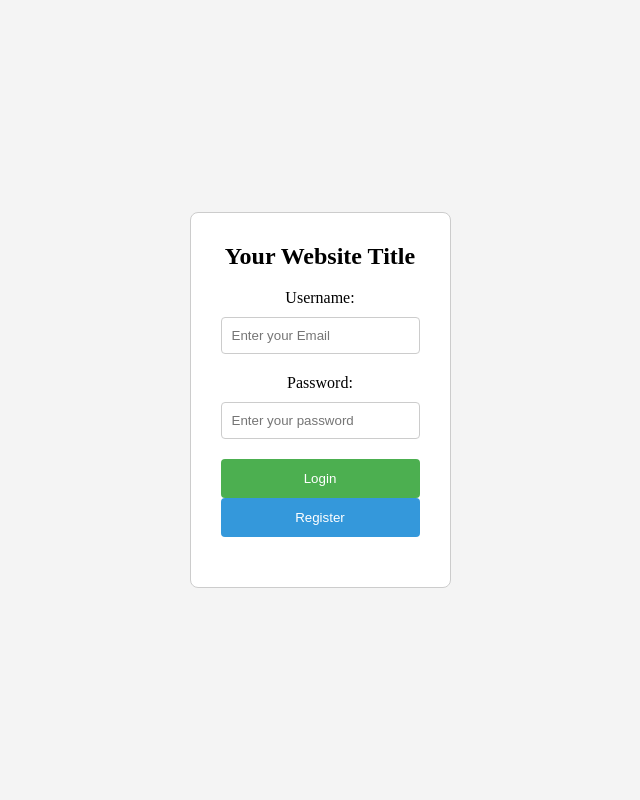
After one commit to galegoer/jarvis_hackathon, a Django app: page /login/ in a window 1280 px wide. The commit adds this page. Shown: the whole page, without its empty margins (320-960 px from the left). Run offline with Django 4.2, Linux system fonts and the light colour scheme.

Commit message:
Implemented Register and Login

```diff
--- a/hackathon/hackathon/urls.py
+++ b/hackathon/hackathon/urls.py
@@ -15,9 +15,12 @@ Including another URLconf
 """
 from django.contrib import admin
 from django.urls import path
-from .views import index
+from . views import post_sign_in, post_sign_up, render_register_page, render_login_page
 
 urlpatterns = [
     path('admin/', admin.site.urls),
-    path('', index, name="login"),
+    path('register/', render_register_page, name='register'),
+    path('login/', render_login_page, name="login"),
+    path('post_sign_up/', post_sign_up, name='post_sign_up'),
+    path('post_sign_in/', post_sign_in, name='post_sign_in'),
 ]
--- a/hackathon/hackathon/views.py
+++ b/hackathon/hackathon/views.py
@@ -3,7 +3,7 @@ from django.shortcuts import render
 from django.shortcuts import render
 import pyrebase
 
-config={
+config = {
     "apiKey": "AIzaSyBIGqrQdwFmhSa0wMtmdcpXPZLn_bJUbKw",
     "authDomain": "jarvis-hackathon-e2787.firebaseapp.com",
     "projectId": "jarvis-hackathon-e2787",
@@ -16,9 +16,64 @@ firebase=pyrebase.initialize_app(config)
 auth = firebase.auth()
 database = firebase.database()
 
-def index(request):
-    return render(request, 'index.html')
+
+def render_login_page(request):
+    return render(request, 'login.html')
+
 
 def get_users(request):
     users = db.child("users").get()
     return render(request, 'users.html', {'users': users.val()})
+
+
+def post_sign_in(request):
+    tenant_email = request.POST.get('email')
+    tenant_password = request.POST.get('password')
+
+    try:
+        user = auth.sign_in_with_email_and_password(
+            email=tenant_email,
+            password=tenant_password
+        )
+
+    except:
+        error_message = "Invalid Credentials. Please try again."
+        return render(
+            request,
+            template_name="login.html",
+            context={"message": error_message}
+        )
+
+    session_id = user['idToken']
+    print(session_id)
+    # request.session['uid'] = str(session_id)
+
+    return render(
+        request,
+        template_name="login_success.html",
+        context={"email": tenant_email}
+    )
+
+
+def logout(request):
+    del request.session['uid']
+    return render(request=request, template_name="index.html")
+
+
+def post_sign_up(request):
+    email = request.POST.get('email')
+    password = request.POST.get('password')
+    print("Email: " + email)
+    print("Password: " + password)
+
+    user = auth.create_user_with_email_and_password(email, password)
+    uid = user['localId']
+    print(user)
+    id_token = request.session['uid']
+    print(uid)
+
+    return render(request, "register_success.html")
+
+
+def render_register_page(request):
+    return render(request=request, template_name='register.html')
--- a/hackathon/templates/index.html
+++ b/hackathon/templates/index.html
@@ -1,8 +1,8 @@
 <!DOCTYPE html>
 <html lang="en">
 <head>
-    <meta charset="UTF-8" />
-    <meta name="viewport" content="width=device-width, initial-scale=1.0" />
+    <meta charset="UTF-8"/>
+    <meta name="viewport" content="width=device-width, initial-scale=1.0"/>
     <title>Your Website Title</title>
     <style>
         body {
--- /dev/null
+++ b/hackathon/templates/login.html
@@ -0,0 +1,99 @@
+<!DOCTYPE html>
+<html lang="en">
+<head>
+    <meta charset="UTF-8"/>
+    <meta name="viewport" content="width=device-width, initial-scale=1.0"/>
+    <title>Your Website Title</title>
+    <style>
+        body {
+            display: flex;
+            align-items: center;
+            justify-content: center;
+            height: 100vh;
+            margin: 0;
+            background-color: #f4f4f4; /* Optional background color */
+        }
+
+        .login-container {
+            text-align: center;
+            max-width: 400px; /* Increased width */
+            padding: 30px; /* Increased padding */
+            border: 1px solid #ccc;
+            border-radius: 8px;
+            background-color: #fff;
+        }
+
+        .login-container h2 {
+            margin-top: 0;
+        }
+
+        .form-group {
+            margin-bottom: 20px; /* Increased margin */
+        }
+
+        .form-group label {
+            display: block;
+            margin-bottom: 10px; /* Increased margin */
+        }
+
+        .form-group input {
+            width: 100%;
+            padding: 10px; /* Increased padding */
+            box-sizing: border-box;
+            border: 1px solid #ccc;
+            border-radius: 4px;
+        }
+
+        .form-group button {
+            width: 100%;
+            padding: 12px; /* Increased padding */
+            box-sizing: border-box;
+            border: none;
+            border-radius: 4px;
+            cursor: pointer;
+        }
+
+        .form-group button.login {
+            background-color: #4caf50; /* Green color, you can customize */
+            color: #fff;
+        }
+
+        .form-group button.register {
+            background-color: #3498db; /* Blue color, you can customize */
+            color: #fff;
+        }
+    </style>
+</head>
+<body>
+<div class="login-container">
+    <h2>Your Website Title</h2>
+    <form id="login-form" method="post" action="{% url 'post_sign_in' %}">
+        {% csrf_token %}
+        <div class="form-group">
+            <label for="email">Username:</label>
+            <input
+                    type="email"
+                    id="email"
+                    name="email"
+                    placeholder="Enter your Email"
+                    required
+            />
+        </div>
+        <div class="form-group">
+            <label for="password">Password:</label>
+            <input
+                    type="password"
+                    id="password"
+                    name="password"
+                    placeholder="Enter your password"
+                    required
+            />
+        </div>
+        <div class="form-group">
+            <button type="submit" class="login">Login</button>
+            <button type="submit" class="register">Register</button>
+        </div>
+    </form>
+</div>
+</body>
+</html>
```
Also changed, not shown: hackathon/templates/login_success.html (added, +10 -0 lines), hackathon/templates/register.html (added, +99 -0 lines), hackathon/templates/register_success.html (added, +10 -0 lines). Lines whose indentation alone changed are shown as unchanged.
